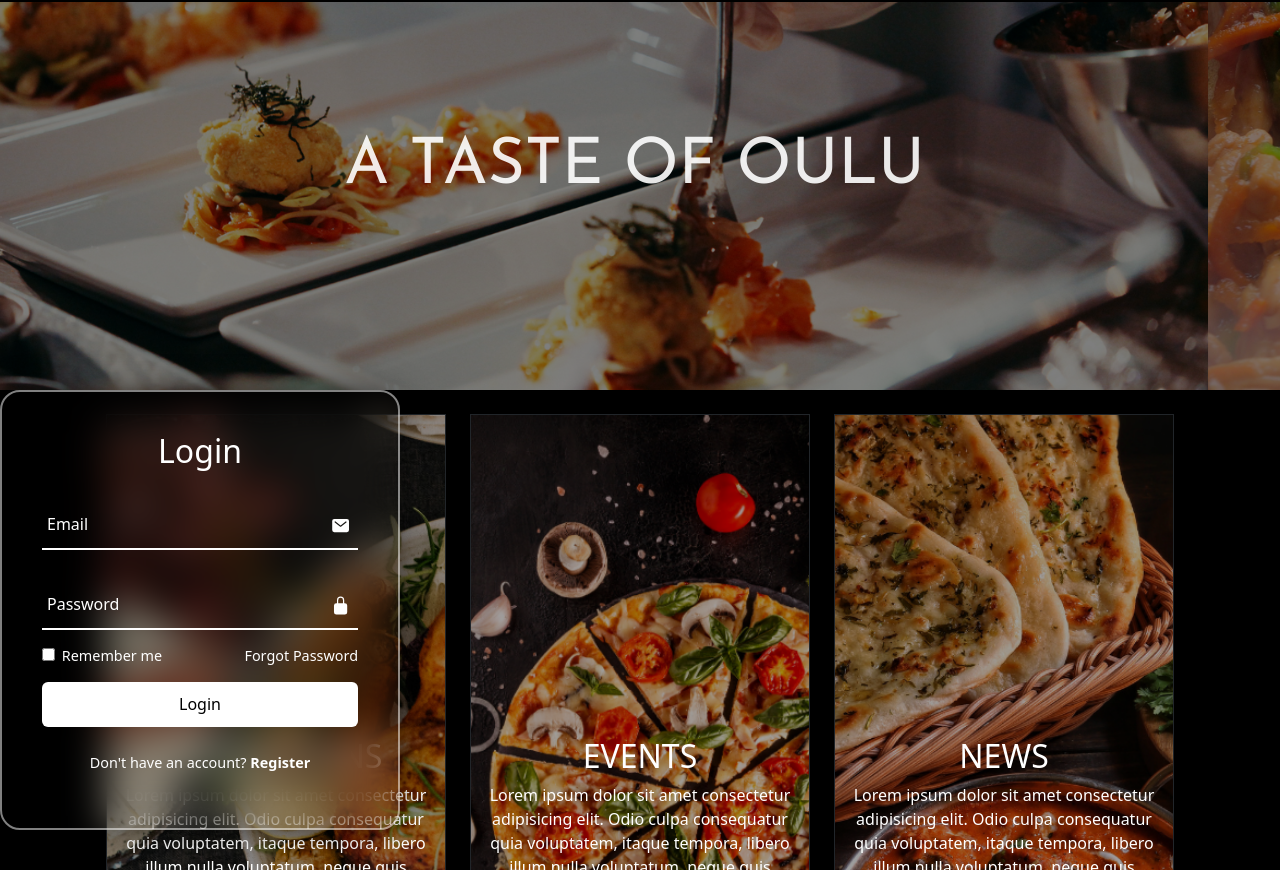
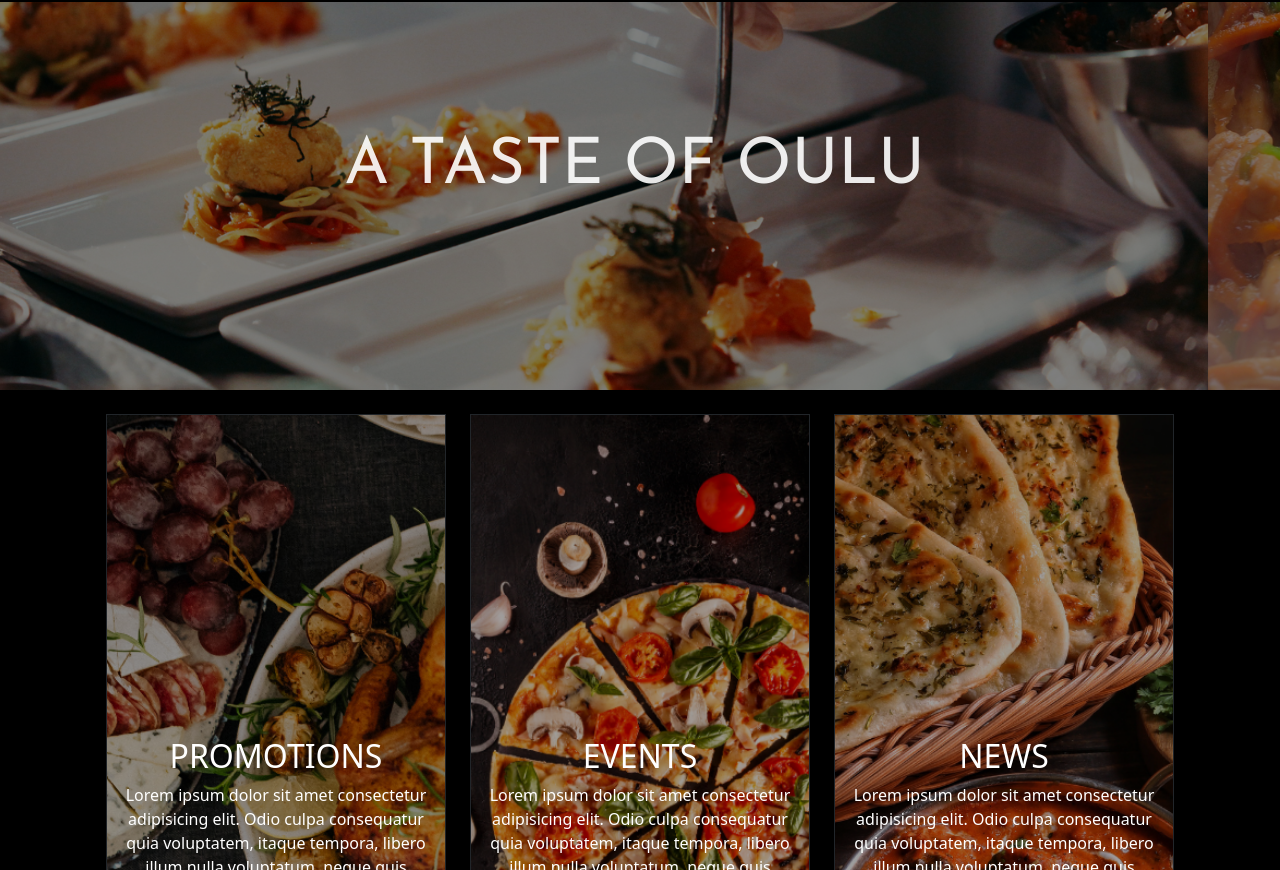
Before and after one commit to widanalageshane/Restaurant-Project, a plain HTML site: page FrontEnd/MainPage.html in a window 1280 px wide. Shown: the part 82-952 px from the top of the page. Drawn offline with nearby package versions, Linux system fonts and the light colour scheme.

Commit message:
form removed

```diff
--- a/FrontEnd/CSS/Mainpage.css
+++ b/FrontEnd/CSS/Mainpage.css
@@ -143,137 +143,3 @@ h2{
     opacity: 90%;
     font-size: smaller;
 }
-
-/* signup form start */
-
-.wrapper {
-    position: absolute;;
-    width: 400px;
-    height: 440px;
-    background: transparent;
-    border: 2px solid rgba(255, 255, 255, .5);
-    border-radius: 20px;
-    backdrop-filter: blur(20px);
-    box-shadow: 0 0 30px rgba(0, 0, 0, .5);
-    display: flex;
-    justify-content: center;
-    align-items: center;
-}
-
-.wrapper .form-box {
-    width: 100%;
-    padding: 40px;
-}
-
-.form-box h2 {
-    font-size: 2em;
-    color: white;
-    text-align: center;
-    padding-top: 1px;
-}
-
-.input-box {
-    position: relative;
-    width: 100%;
-    height: 50px;
-    border-bottom: 2px solid white;
-    margin: 30px 0;
-}
-
-.input-box label {
-    position: absolute;
-    top: 50%;
-    left: 5px;
-
-}
-
-.input-box label {
-    position: absolute;
-    top: 50%;
-    left: 5px;
-    transform: translateY(-50%);
-    font-size: 1em;
-    color: white;
-    font-weight: 500;
-    pointer-events: none;
-    transition: .5s;
-}
-
-.input-box input:focus ~ label,
-.input-box input:valid ~ label {
-    top: -5px;
-}
-
-.input-box input {
-    width: 100%;
-    height: 100%;
-    background: transparent;
-    border: none;
-    outline: none;
-    font-size: 1em;
-    color: white;
-    font-weight: 600;
-    padding: 0 35px 0 5px;
-}
-
-.input-box .icon {
-    position: absolute;
-    right: 8px;
-    font-size: 1.2em;
-    color: white;
-    line-height: 57px;
-}
-
-.remember-forgot {
-    font-size: .9em;
-    color: white;
-    font-weight: 500;
-    margin: -15px 0 15px;
-    display: flex;
-    justify-content: space-between;
-}
-
-.remember-forgot label input {
-    accent-color: white;
-    margin-right: 3px;
-}
-
-.remember-forgot a {
-    color: white;
-    text-decoration: none;
-}
-
-.remember-forgot a:hover {
-    text-decoration: underline;
-}
-
-.btn {
-    width: 100%;
-    height: 45px;
-    background: white;
-    border: none;
-    outline: none;
-    border-radius: 6px;
-    cursor: pointer;
-    color: black;
-    font-weight: 500;
-}
-
-.login-register {
-    font-size: .9em;
-    color: white;
-    text-align: center;
-    font-weight: 500;
-    margin: 25px 0 10px;
-}
-
-.login-register p a {
-    color: white;
-    text-decoration: none;
-    font-weight: 600;
-}
-
-.login-register p a:hover {
-    text-decoration: underline;
-}
-/* signup form stop */
--- a/FrontEnd/MainPage.html
+++ b/FrontEnd/MainPage.html
@@ -59,36 +59,6 @@
   </div>
 </div>
 <!-- Carousal Section end -->
-
-<!-- Signup & Login Start -->
-
-<div class="wrapper">
-  <div class = "form-box login">
-    <h2>Login</h2>
-    <form action = "#">
-      <div class=" input-box">
-        <span class="icon"><ion-icon name="mail"></ion-icon></span>
-        <input type="email" required>
-        <label>Email</label>
-      </div>
-      <div class=" input-box">
-        <span class="icon"><ion-icon name="lock-closed"></ion-icon></span>
-        <input type="password" required>
-        <label>Password</label>
-      </div>
-      <div class="remember-forgot">
-        <label><input type="checkbox"> Remember me </label>
-        <a href="#">Forgot Password</a>
-      </div>
-      <button type="submit" class="btn">Login </button>
-      <div class="login-register">
-        <p>Don't have an account? <a href="#" class="register-link">Register</a></p>
-      </div>
-    </form>
-  </div>
-</div>
-
-<!-- Signup & Login Stop -->
 
 <!-- card section start -->
 
```
